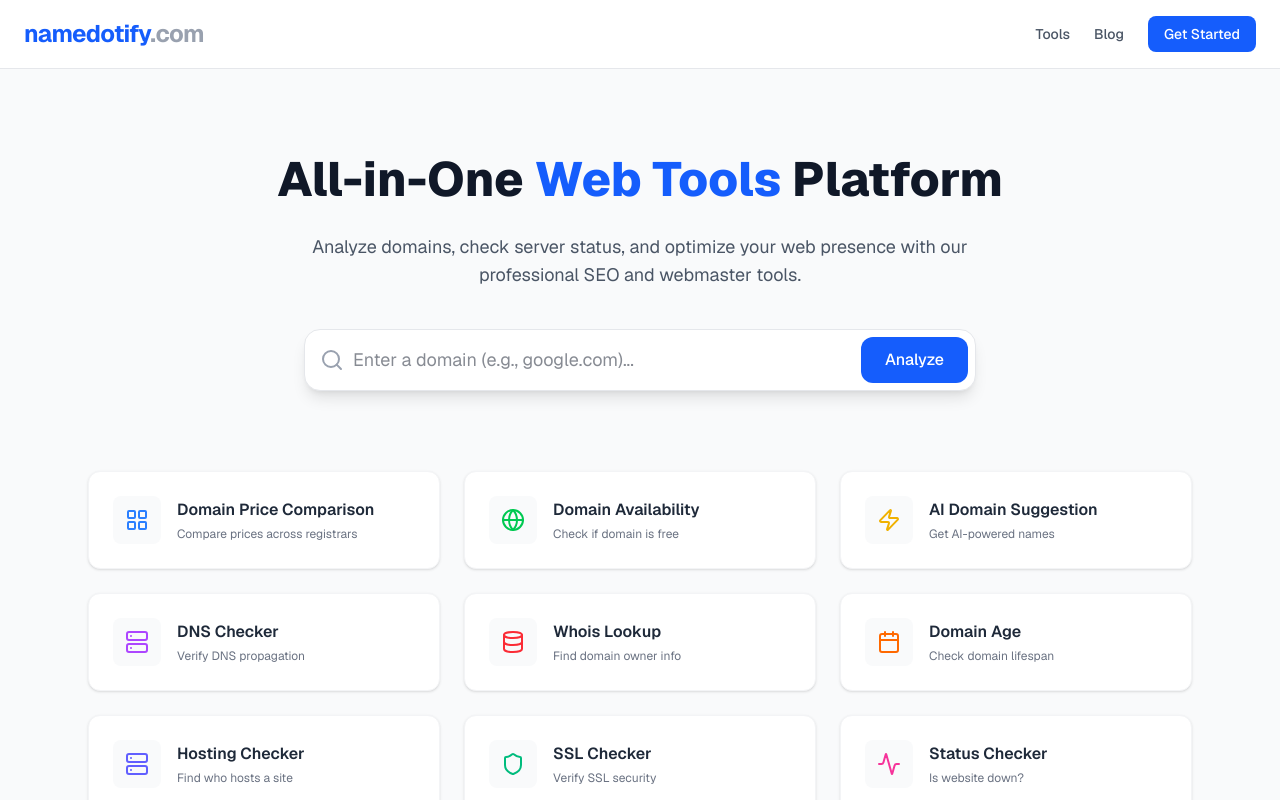
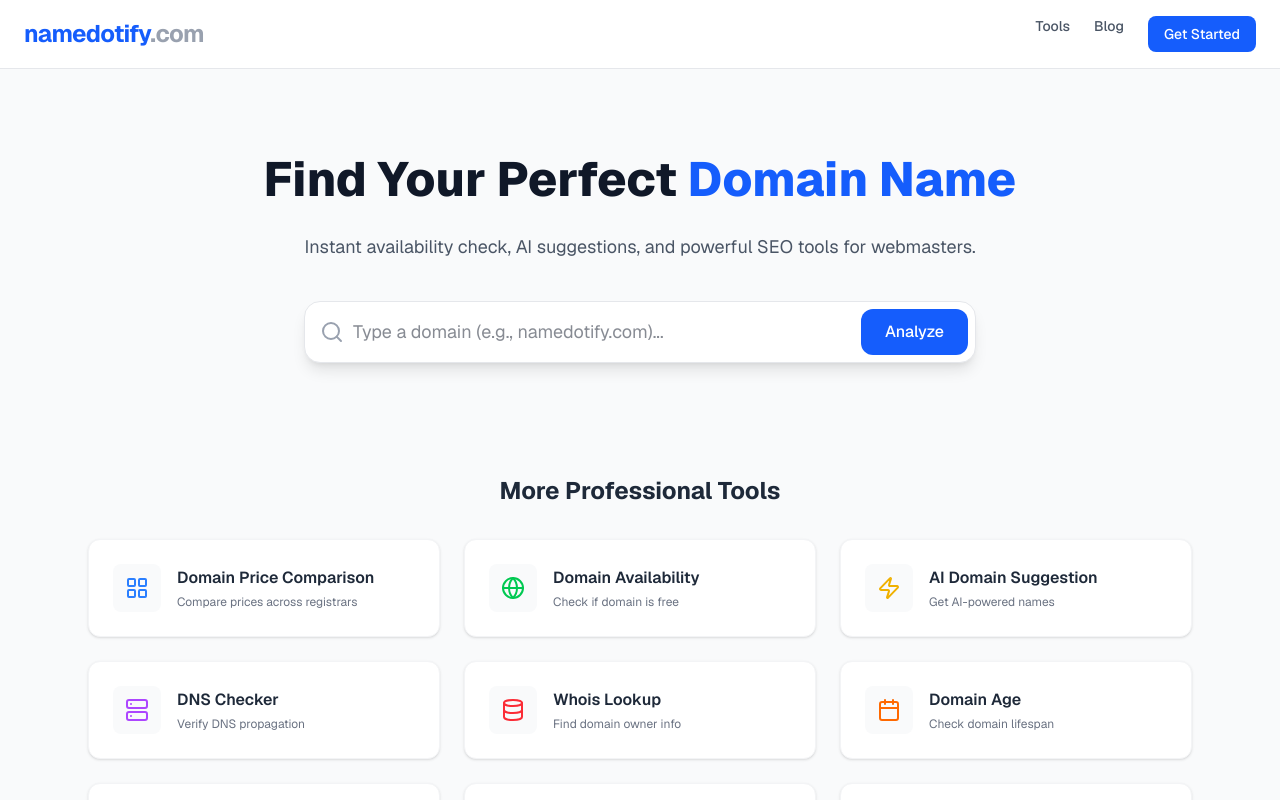
Before and after one commit to ashishjacob786/namedotify, a Next.js app: page / in a window 1280 px wide. Shown: the top 800 px of the page. Built offline with nearby package versions, Linux system fonts and the light colour scheme.

Commit message:
Added domain checker functionality

```diff
--- a/package.json
+++ b/package.json
@@ -9,9 +9,11 @@
     "lint": "eslint"
   },
   "dependencies": {
+    "axios": "^1.13.5",
     "next": "16.1.6",
     "react": "19.2.3",
-    "react-dom": "19.2.3"
+    "react-dom": "19.2.3",
+    "whois-json": "^2.0.4"
   },
   "devDependencies": {
     "@tailwindcss/postcss": "^4",
--- /dev/null
+++ b/src/app/api/check/route.js
@@ -0,0 +1,28 @@
+import { NextResponse } from 'next/server';
+import whois from 'whois-json';
+
+export async function GET(request) {
+  const { searchParams } = new URL(request.url);
+  const domain = searchParams.get('domain');
+
+  if (!domain) {
+    return NextResponse.json({ error: 'Domain name is required' }, { status: 400 });
+  }
+
+  try {
+    // 1. डोमेन चेक करें (WHOIS lookup)
+    const results = await whois(domain);
+
+    // 2. लॉजिक: अगर रिजल्ट में 'Domain Name' नहीं मिलता, तो शायद वो खाली है
+    const isTaken = results.domainName || results.domain;
+
+    if (isTaken) {
+      return NextResponse.json({ available: false });
+    } else {
+      return NextResponse.json({ available: true });
+    }
+
+  } catch (error) {
+    return NextResponse.json({ error: 'Check failed' }, { status: 500 });
+  }
+}
--- a/src/app/page.js
+++ b/src/app/page.js
@@ -1,9 +1,33 @@
 "use client";
 import React, { useState } from 'react';
-import { Search, Globe, Server, Shield, Activity, Calendar, Database, LayoutGrid, Zap } from 'lucide-react';
+import axios from 'axios';
+import { Search, Globe, Server, Shield, Activity, Calendar, Database, LayoutGrid, Zap, Loader2, CheckCircle, XCircle } from 'lucide-react';
 
 export default function Home() {
   const [domain, setDomain] = useState('');
+  const [loading, setLoading] = useState(false);
+  const [result, setResult] = useState(null); // null, 'available', or 'taken'
+
+  const checkDomain = async () => {
+    if (!domain) return;
+    setLoading(true);
+    setResult(null);
+
+    try {
+      // हमारी बनाई हुई API को कॉल करें
+      const response = await axios.get(`/api/check?domain=${domain}`);
+      if (response.data.available) {
+        setResult('available');
+      } else {
+        setResult('taken');
+      }
+    } catch (error) {
+      console.error("Error checking domain", error);
+      alert("Something went wrong via checking.");
+    } finally {
+      setLoading(false);
+    }
+  };
 
   const tools = [
     { name: 'Domain Price Comparison', icon: <LayoutGrid className="w-6 h-6 text-blue-500" />, desc: 'Compare prices across registrars' },
@@ -20,9 +44,9 @@ export default function Home() {
   return (
     <div className="min-h-screen bg-gray-50 text-gray-900 font-sans">
       {/* Navbar */}
-      <nav className="bg-white border-b border-gray-200 px-6 py-4 flex justify-between items-center">
-        <div className="text-2xl font-bold text-blue-600 tracking-tight">namedotify<span className="text-gray-400">.com</span></div>
-        <div className="space-x-6 text-sm font-medium text-gray-600">
+      <nav className="bg-white border-b border-gray-200 px-6 py-4 flex justify-between items-center sticky top-0 z-50">
+        <div className="text-2xl font-bold text-blue-600 tracking-tight cursor-pointer" onClick={() => window.location.reload()}>namedotify<span className="text-gray-400">.com</span></div>
+        <div className="hidden md:flex space-x-6 text-sm font-medium text-gray-600">
           <a href="#" className="hover:text-blue-600">Tools</a>
           <a href="#" className="hover:text-blue-600">Blog</a>
           <button className="bg-blue-600 text-white px-4 py-2 rounded-lg hover:bg-blue-700 transition">Get Started</button>
@@ -31,41 +55,70 @@ export default function Home() {
 
       {/* Hero Section */}
       <header className="max-w-5xl mx-auto text-center py-20 px-4">
-        <h1 className="text-5xl font-extrabold mb-6 text-gray-900 leading-tight">
-          All-in-One <span className="text-blue-600">Web Tools</span> Platform
+        <h1 className="text-4xl md:text-5xl font-extrabold mb-6 text-gray-900 leading-tight">
+          Find Your Perfect <span className="text-blue-600">Domain Name</span>
         </h1>
         <p className="text-lg text-gray-600 mb-10 max-w-2xl mx-auto">
-          Analyze domains, check server status, and optimize your web presence with our professional SEO and webmaster tools.
+          Instant availability check, AI suggestions, and powerful SEO tools for webmasters.
         </p>
 
         {/* Search Bar */}
-        <div className="max-w-2xl mx-auto relative group">
+        <div className="max-w-2xl mx-auto relative group mb-8">
           <div className="absolute inset-y-0 left-0 pl-4 flex items-center pointer-events-none">
             <Search className="h-6 w-6 text-gray-400" />
           </div>
           <input
             type="text"
             className="block w-full pl-12 pr-4 py-4 bg-white border border-gray-200 rounded-2xl shadow-lg focus:ring-2 focus:ring-blue-500 focus:outline-none text-lg transition transform group-hover:scale-[1.01]"
-            placeholder="Enter a domain (e.g., google.com)..."
+            placeholder="Type a domain (e.g., namedotify.com)..."
             value={domain}
             onChange={(e) => setDomain(e.target.value)}
+            onKeyDown={(e) => e.key === 'Enter' && checkDomain()}
           />
-          <button className="absolute right-2 top-2 bottom-2 bg-blue-600 text-white px-6 rounded-xl font-medium hover:bg-blue-700 transition">
-            Analyze
+          <button
+            onClick={checkDomain}
+            disabled={loading}
+            className="absolute right-2 top-2 bottom-2 bg-blue-600 text-white px-6 rounded-xl font-medium hover:bg-blue-700 transition flex items-center gap-2 disabled:opacity-70"
+          >
+            {loading ? <Loader2 className="animate-spin h-5 w-5" /> : 'Analyze'}
           </button>
         </div>
+
+        {/* Result Area */}
+        {result && (
+          <div className={`max-w-2xl mx-auto p-4 rounded-xl border-2 flex items-center justify-between animate-in fade-in slide-in-from-bottom-4 duration-300 ${result === 'available' ? 'bg-green-50 border-green-200 text-green-800' : 'bg-red-50 border-red-200 text-red-800'}`}>
+            <div className="flex items-center gap-3">
+              {result === 'available' ? <CheckCircle className="h-6 w-6 text-green-600" /> : <XCircle className="h-6 w-6 text-red-600" />}
+              <div className="text-left">
+                <p className="font-bold text-lg">{domain}</p>
+                <p className="text-sm opacity-90">{result === 'available' ? 'is available! Grab it now.' : 'is already taken.'}</p>
+              </div>
+            </div>
+            {result === 'available' && (
+              <a href={`https://www.hostinger.com/web-hosting?domain=${domain}`} target="_blank" className="bg-green-600 text-white px-4 py-2 rounded-lg font-medium hover:bg-green-700 text-sm">
+                Buy Now
+              </a>
+            )}
+            {result === 'taken' && (
+              <button className="bg-white border border-red-200 text-red-600 px-4 py-2 rounded-lg font-medium hover:bg-red-50 text-sm">
+                Who owns it?
+              </button>
+            )}
+          </div>
+        )}
       </header>
 
-      {/* Tools Grid (Jaisa Image me tha) */}
+      {/* Tools Grid */}
       <section className="max-w-6xl mx-auto px-6 pb-24">
+        <h2 className="text-2xl font-bold text-gray-800 mb-8 text-center">More Professional Tools</h2>
         <div className="grid grid-cols-1 md:grid-cols-2 lg:grid-cols-3 gap-6">
           {tools.map((tool, index) => (
-            <div key={index} className="bg-white p-6 rounded-xl border border-gray-100 shadow-sm hover:shadow-md hover:border-blue-100 transition duration-200 cursor-pointer flex items-center gap-4">
-              <div className="p-3 bg-gray-50 rounded-lg">
+            <div key={index} className="bg-white p-6 rounded-xl border border-gray-100 shadow-sm hover:shadow-md hover:border-blue-100 transition duration-200 cursor-pointer flex items-center gap-4 group">
+              <div className="p-3 bg-gray-50 rounded-lg group-hover:bg-blue-50 transition">
                 {tool.icon}
               </div>
               <div>
-                <h3 className="font-semibold text-gray-800">{tool.name}</h3>
+                <h3 className="font-semibold text-gray-800 group-hover:text-blue-600 transition">{tool.name}</h3>
                 <p className="text-xs text-gray-500 mt-1">{tool.desc}</p>
               </div>
             </div>
@@ -75,7 +128,7 @@ export default function Home() {
 
       {/* Footer */}
       <footer className="bg-white border-t border-gray-200 py-12 text-center text-gray-500 text-sm">
-        <p>&copy; 2024 namedotify.com. All rights reserved.</p>
+        <p>&copy; 2024 namedotify.com. All rights reserved. • <a href="#" className="hover:text-blue-600">Privacy Policy</a></p>
       </footer>
     </div>
   );
```
Also changed, not shown: 1 other file (tests, documents, lock files or other folders).
